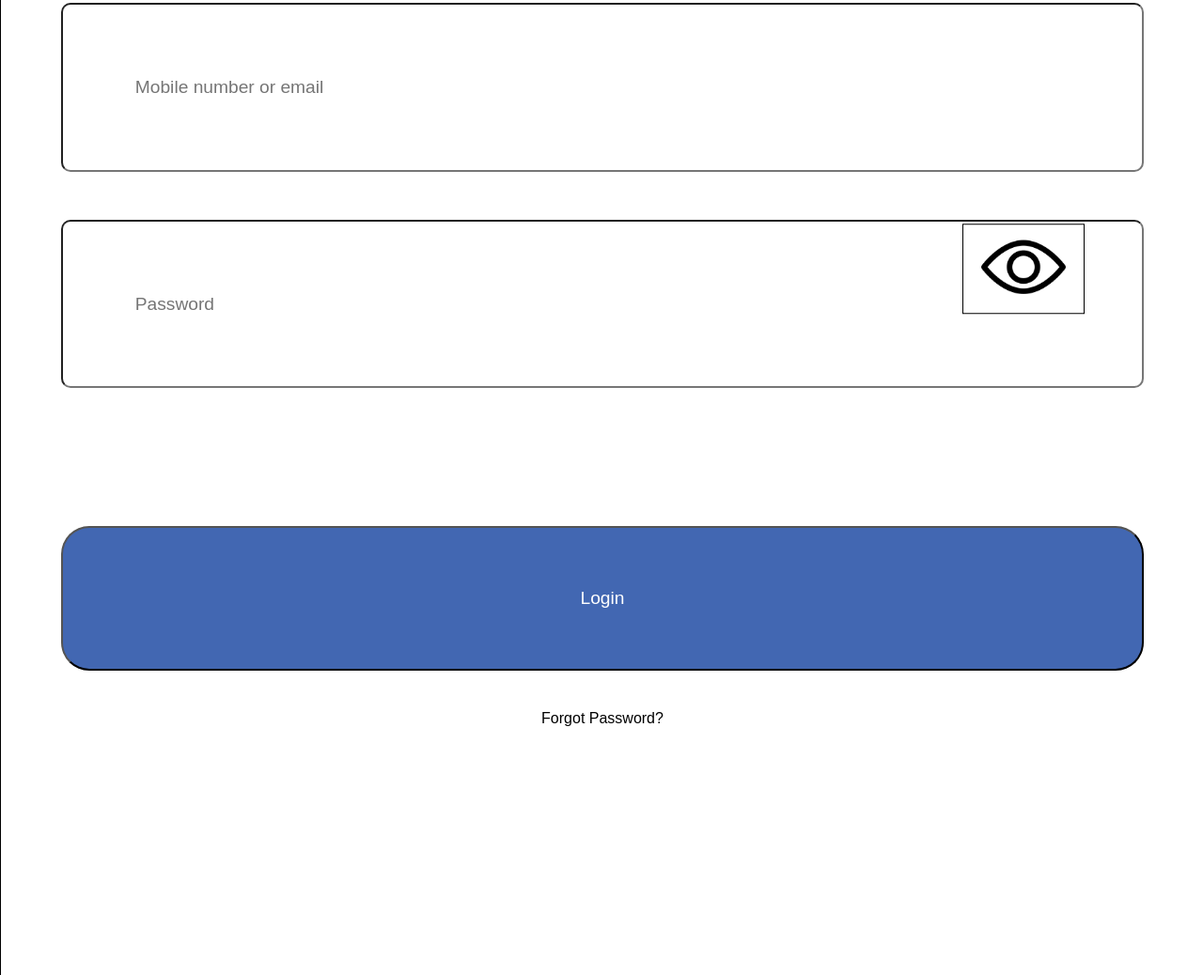
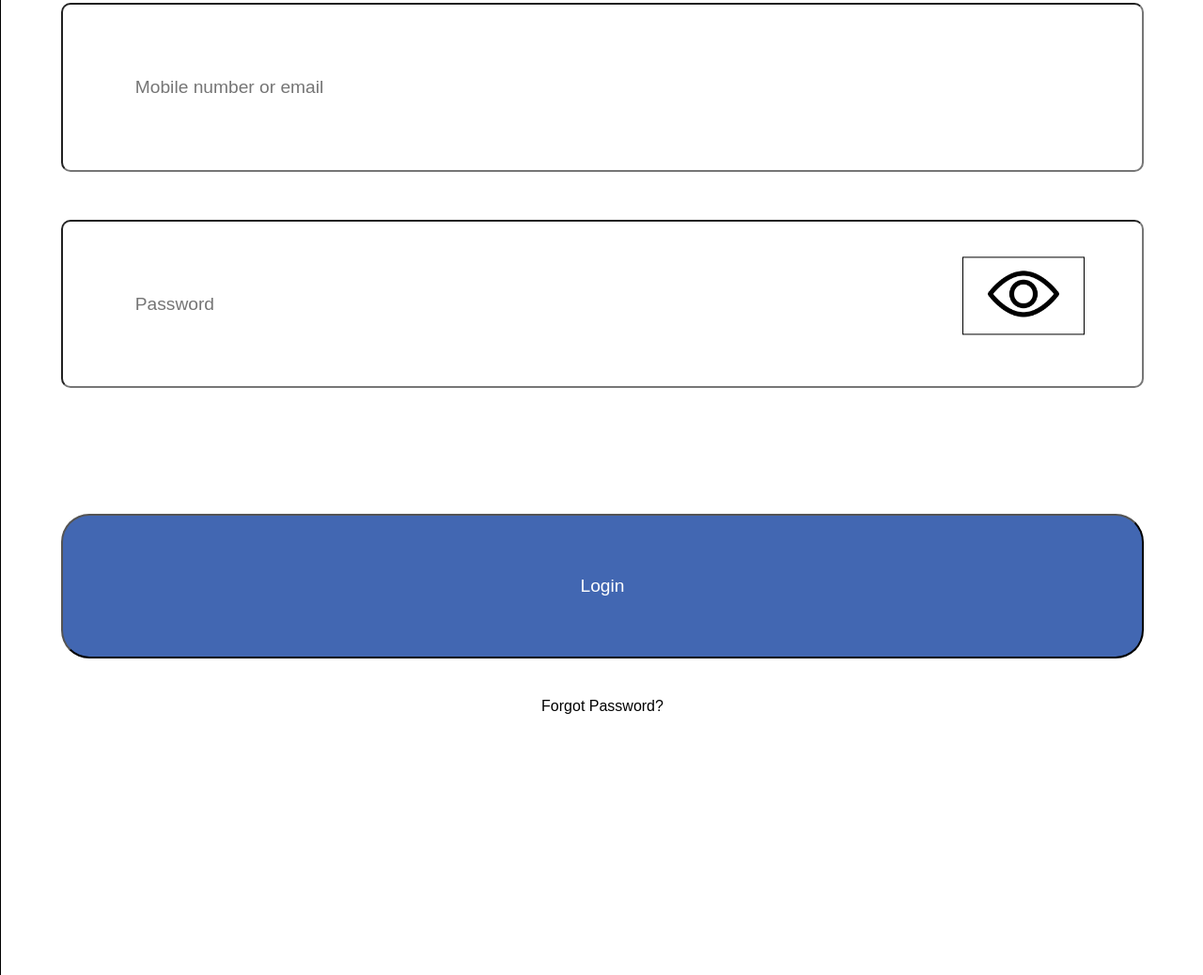
Before and after one commit to srijan09pou/Createe, a plain HTML site: page index.html in a window 1280 px wide and 2223 px high. Shown: the part 834-1872 px from the top of the page at 94% size. Drawn offline with Linux system fonts and the light colour scheme.

Commit message:
Update index.html

```diff
--- a/index.html
+++ b/index.html
@@ -57,13 +57,13 @@
             position: relative;
             right: -35%;
             cursor: pointer;
-            transform: translateY(-210%);
+            transform: translateY(-200%);
             z-index: 1;
             color: #007bff;
         }
 
         .password-toggle img {
-            width: 70%; /* Adjust the size of the icon as needed */
+            width: 60%; /* Adjust the size of the icon as needed */
             height: auto;
             color: #fff;
             cursor: pointer;
```
